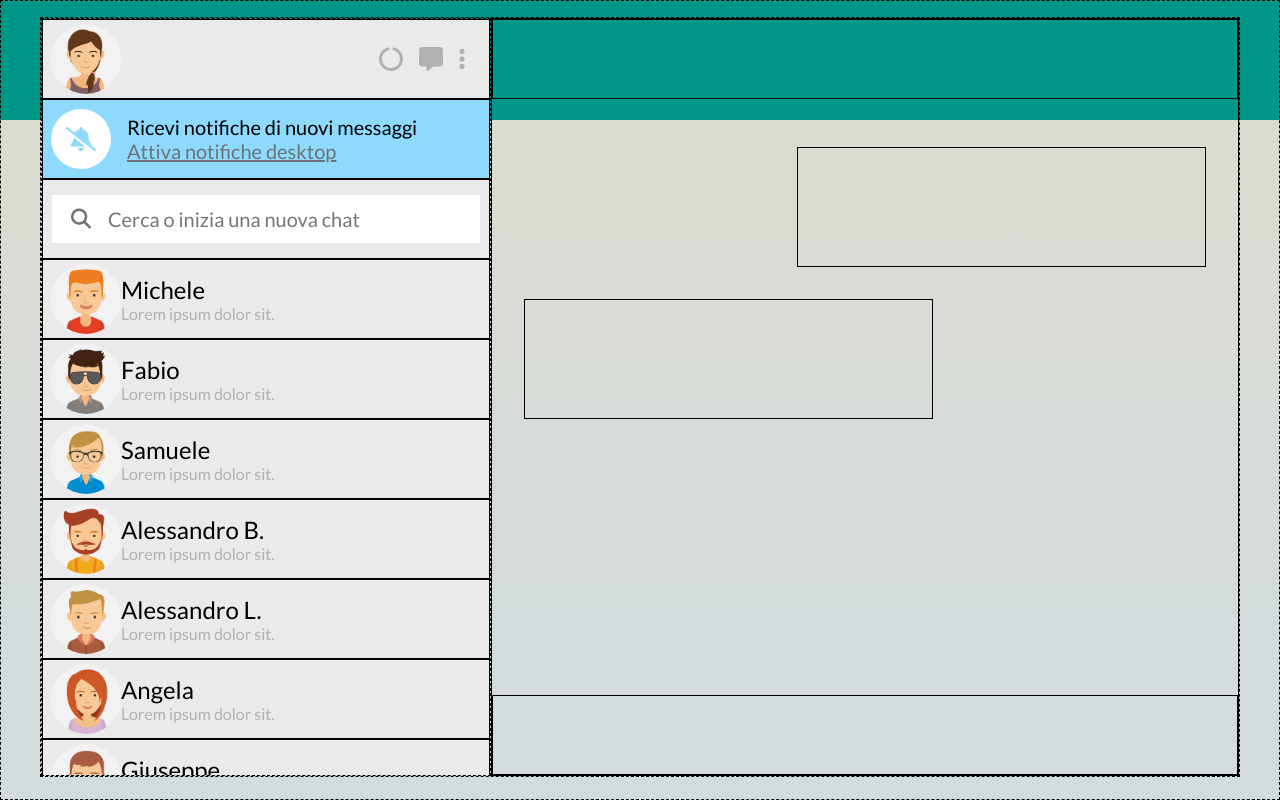
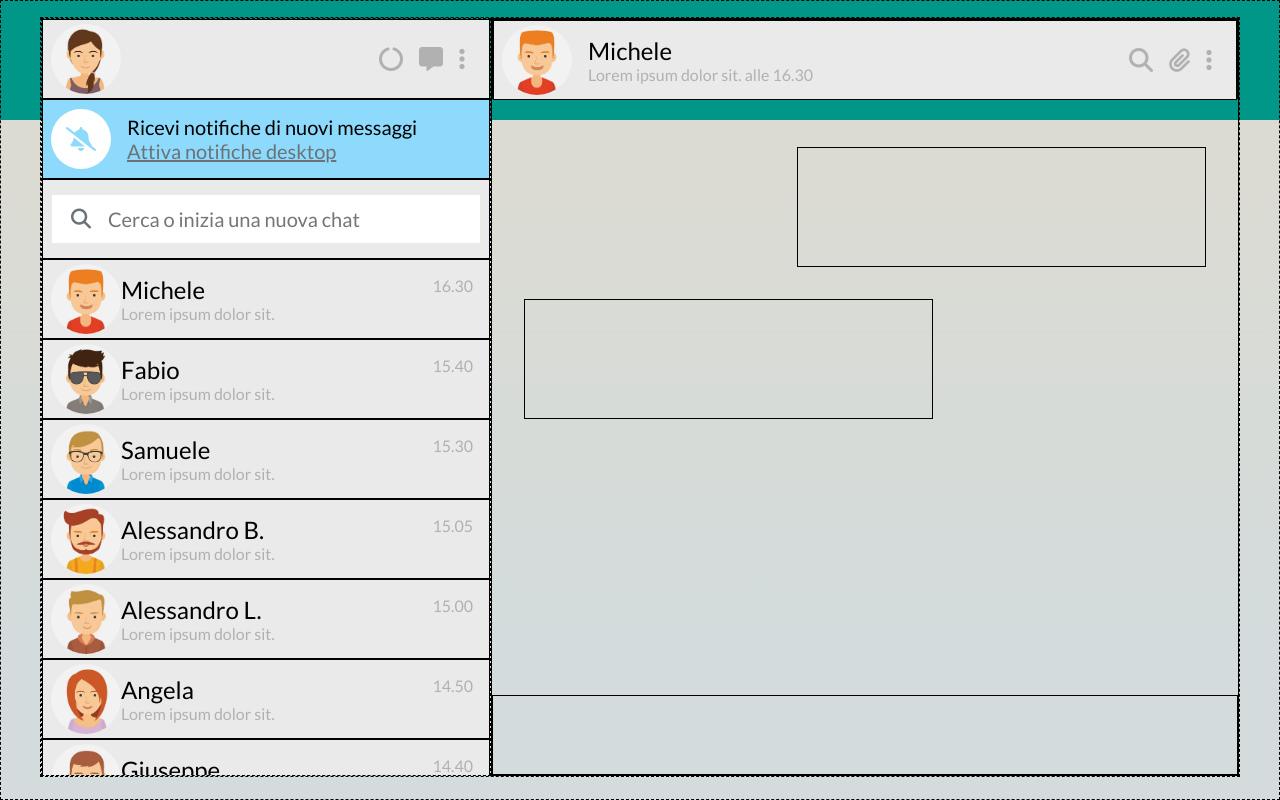
Before and after one commit to Seko461/html-css-boolzapp, a plain HTML site: page index.html in a window 1280 px wide. Drawn offline with Linux system fonts and the light colour scheme.

Commit message:
add top right

```diff
--- a/index.html
+++ b/index.html
@@ -54,6 +54,9 @@
                                 <p> Lorem ipsum dolor sit. </p>
                             </div>
                         </div>
+                        <div class="hour d-flex">
+                            <p>16.30</p>
+                        </div>
                     </div>
                     <div class="user d-flex">
                         <img height="70" src="./assets/img/avatar_2.jpg" alt="">
@@ -64,6 +67,9 @@
                             <div class="preview">
                                 <p> Lorem ipsum dolor sit. </p>
                             </div>
+                        </div>
+                        <div class="hour d-flex">
+                            <p>15.40</p>
                         </div>
                     </div>
                     <div class="user d-flex">
@@ -76,6 +82,9 @@
                                 <p> Lorem ipsum dolor sit. </p>
                             </div>
                         </div>
+                        <div class="hour d-flex">
+                            <p>15.30</p>
+                        </div>
                     </div>
                     <div class="user d-flex">
                         <img height="70" src="./assets/img/avatar_4.jpg" alt="">
@@ -86,6 +95,9 @@
                             <div class="preview">
                                 <p> Lorem ipsum dolor sit. </p>
                             </div>
+                        </div>
+                        <div class="hour d-flex">
+                            <p>15.05</p>
                         </div>
                     </div>
                     <div class="user d-flex">
@@ -98,6 +110,9 @@
                                 <p> Lorem ipsum dolor sit. </p>
                             </div>
                         </div>
+                        <div class="hour d-flex">
+                            <p>15.00</p>
+                        </div>
                     </div>
                     <div class="user d-flex">
                         <img height="70" src="./assets/img/avatar_6.jpg" alt="">
@@ -108,6 +123,9 @@
                             <div class="preview">
                                 <p> Lorem ipsum dolor sit. </p>
                             </div>
+                        </div>
+                        <div class="hour d-flex">
+                            <p>14.50</p>
                         </div>
                     </div>
                     <div class="user d-flex">
@@ -120,6 +138,9 @@
                                 <p> Lorem ipsum dolor sit. </p>
                             </div>
                         </div>
+                        <div class="hour d-flex">
+                            <p>14.40</p>
+                        </div>
                     </div>
                     <div class="user d-flex">
                         <img height="70" src="./assets/img/avatar_8.jpg" alt="">
@@ -131,6 +152,9 @@
                                 <p> Lorem ipsum dolor sit. </p>
                             </div>
                         </div>
+                        <div class="hour d-flex">
+                            <p>14.30</p>
+                        </div>
                     </div>
                 </div>
 
@@ -140,7 +164,25 @@
 
         </div>
         <div class="right ">
-            <div class="top"></div>
+            <div class="top">
+                <div class="user d-flex">
+                    <img height="70" src="./assets/img/avatar_1.jpg" alt="">
+                    <div class="box_message">
+                        <div class="name">
+                            <h2>Michele</h2>
+                        </div>
+                        <div class="preview">
+                            <p> Lorem ipsum dolor sit. alle 16.30 </p>
+                        </div>
+
+                    </div>
+                    <div class="icons d-flex">
+                        <i class="fa-solid fa-magnifying-glass"></i>
+                        <i class="fa-solid fa-paperclip"></i>
+                        <i class="fa-solid fa-ellipsis-vertical"></i>
+                    </div>
+                </div>
+            </div>
             <div class="chat">
                 <div class="send"></div>
                 <div class="received"></div>
```
